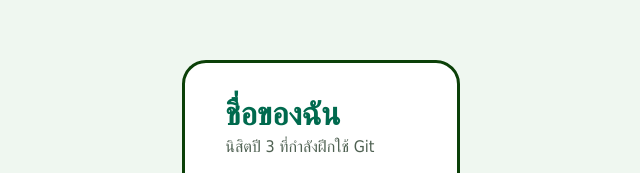
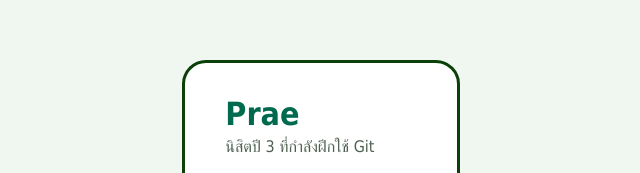
Before and after one commit to Lxxkprxe/my-profile, a plain HTML site: page index.html in a window 1280 px wide. Shown: the part 180-353 px from the top of the page, without its empty margins (319-959 px from the left). Drawn offline with Linux system fonts and the light colour scheme.

Commit message:
Add my name and intro

```diff
--- a/index.html
+++ b/index.html
@@ -8,7 +8,7 @@
 </head>
 <body>
   <main class="card">
-    <h1>ชื่อของฉัน</h1>
+    <h1>Prae</h1>
     <p class="tagline">นิสิตปี 3 ที่กำลังฝึกใช้ Git</p>
 
     <h2>เกี่ยวกับฉัน</h2>
```
